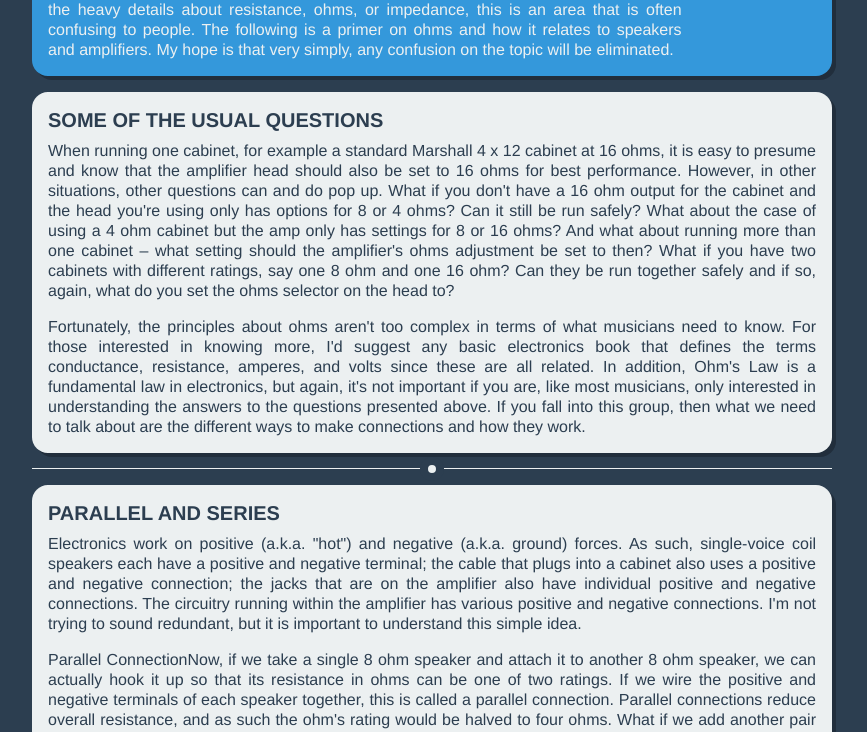
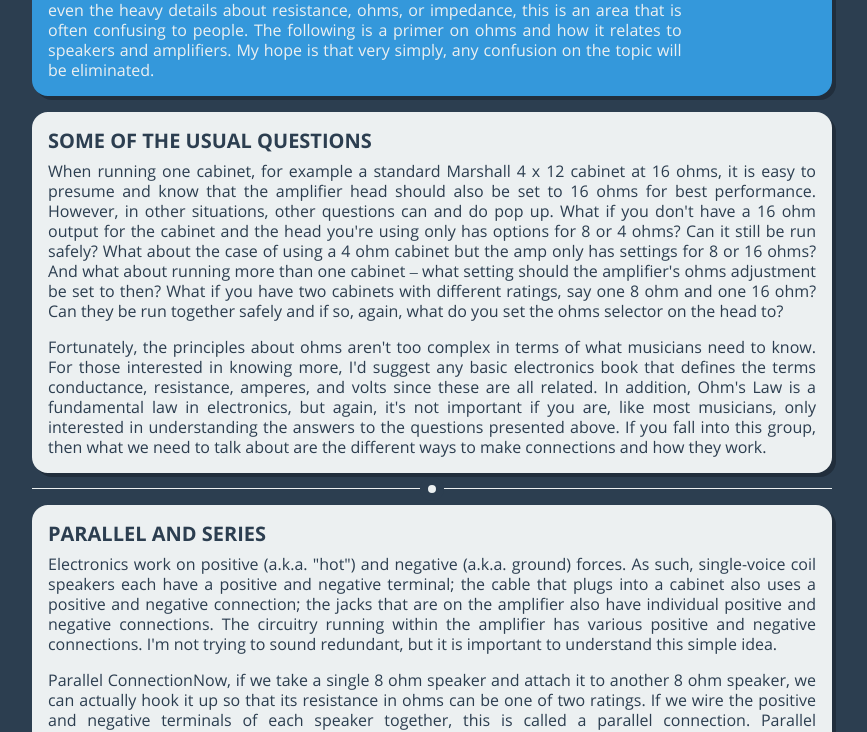
Before and after one commit to malchata/webopt-webfonts, a website: page index.html in a window 1280 px wide. Shown: the part 332-1064 px from the top of the page, without its empty margins (208-1075 px from the left). Drawn offline with Linux system fonts and the light colour scheme.

Commit message:
Tweaking font loading code.

```diff
--- a/index.html
+++ b/index.html
@@ -6,19 +6,14 @@
 		<script>
 			(function(document){
 				if(document.fonts && document.cookie.indexOf("fonts-loaded") === -1){
-					var fontsLoaded = 0,
-						fontFaces = ["1em Open Sans Light", "1em Open Sans Regular", "1em Open Sans Bold"];
+					document.fonts.load("1em Open Sans Light");
+					document.fonts.load("1em Open Sans Regular");
+					document.fonts.load("1em Open Sans Bold");
 
-					for(var i = 0; i < fontFaces.length; i++){
-						document.fonts.load(fontFaces[i]).then(function(){
-							fontsLoaded++;
-
-							if(fontsLoaded === document.fonts.size){
-								document.documentElement.className += " fonts-loaded";
-								document.cookie = "fonts-loaded=";
-							}
-						});
-					}
+					document.fonts.ready.then(function(fontFaceSet){
+						document.documentElement.className += " fonts-loaded";
+						document.cookie = "fonts-loaded=";
+					});
 				}
 				else{
 					document.documentElement.className += " fonts-loaded";
```
